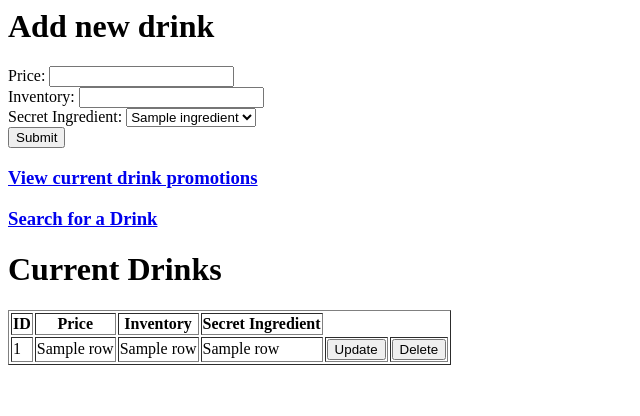
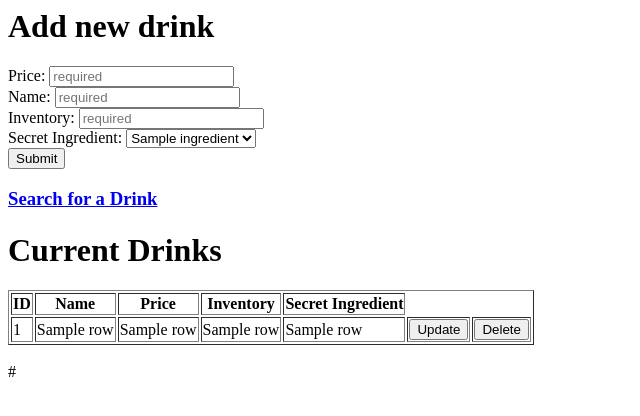
Before and after one commit to MasonCollett/BreweryApp, a Flask app: template templates/browse_drinks.html in a window 1280 px wide. Shown: the top 416 px of the page, without its empty margins (0-640 px from the left). Run offline with Flask 2, Linux system fonts and the light colour scheme; the template is opened without the code that fills it: most values are stand-ins (such as "Sample title", 1, 10 or a date in 2020).

Commit message:
Added drink name and links

```diff
--- a/templates/browse_drinks.html
+++ b/templates/browse_drinks.html
@@ -5,9 +5,10 @@
 <body>
 
   <h1>Add new drink</a></h1>
-  <form id="adddrink" action="/browse_drinks" method="post">
-      Price: <input type="number" name="price"><br>
-      Inventory: <input type="number" name="inventory"><br>
+  <form id="adddrink" action="/browse_drinks.html" method="post">
+      Price: <input type="number" name="price" placeholder="required"><br>
+      Name: <input type="text" name="name" placeholder="required"><br>
+      Inventory: <input type="number" name="inventory" placeholder="required"><br>
       Secret Ingredient: <select name="sec_ing">
               {% for i in ingredients %}
                 <option value="{{ i[0] }}">{{ i[1] }}</option>
@@ -16,7 +17,6 @@
       <input type="submit" value="Submit">
   </form>
 
-  <h3><a href="/promotions_drinks">View current drink promotions</a></h3>
   <h3><a href="/drink_search">Search for a Drink</a></h3>
 
   <h1>Current Drinks</h1>
@@ -25,6 +25,7 @@
     <table border='1'>
         <thead>
             <th>ID</th>
+            <th>Name</th>
             <th>Price</th>
             <th>Inventory</th>
             <th>Secret Ingredient</th>
@@ -33,6 +34,7 @@
           {% for r in rows %}
           <tr>
             <td>{{ r[0] }}</td>
+            <td>{{ r[4] }}</td>
             <td>{{ r[1] }}</td>
             <td>{{ r[2] }}</td>
             <td>{{ r[3] }}</td>
@@ -42,5 +44,8 @@
           {% endfor %}
         </tbody>
     </table>
+    <br>
+    {{links|safe}}
+
   </body>
 </html>
```
